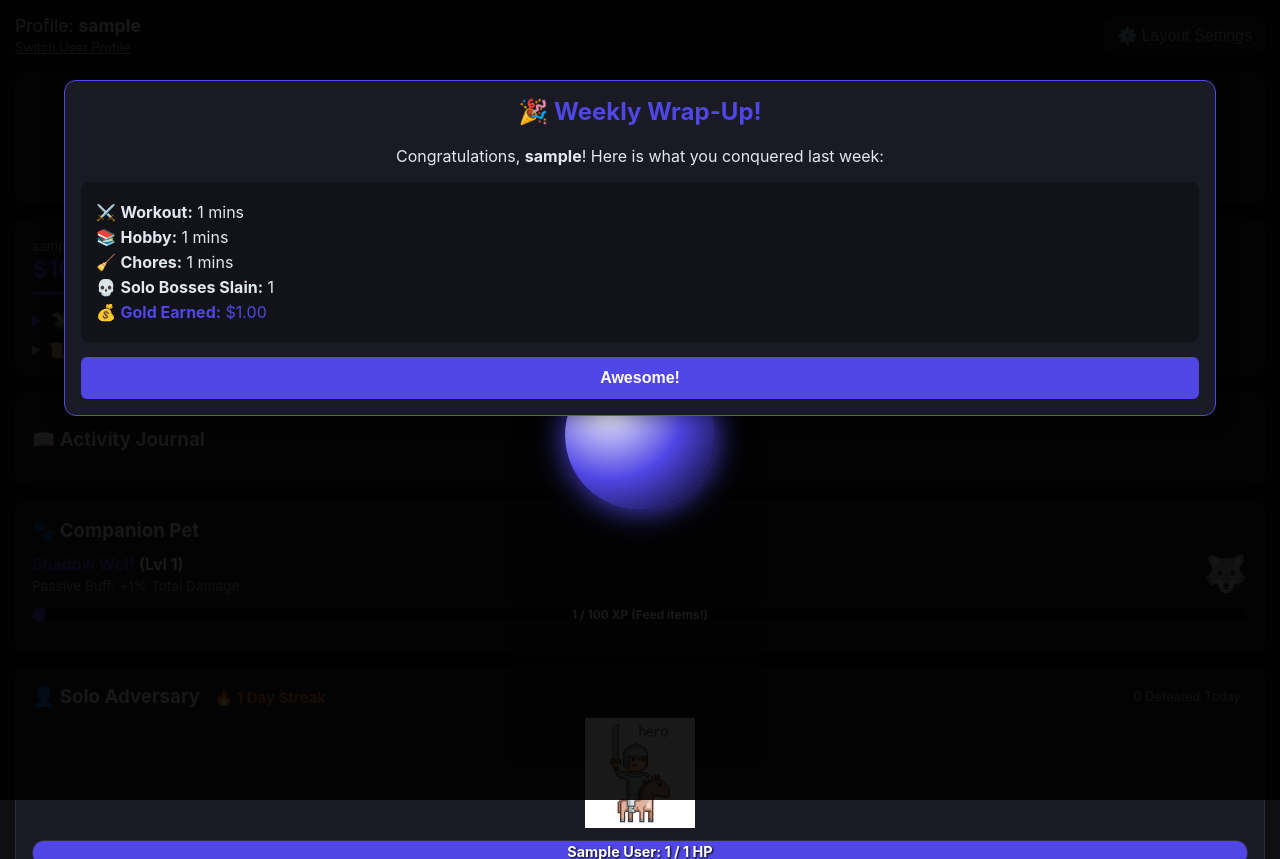
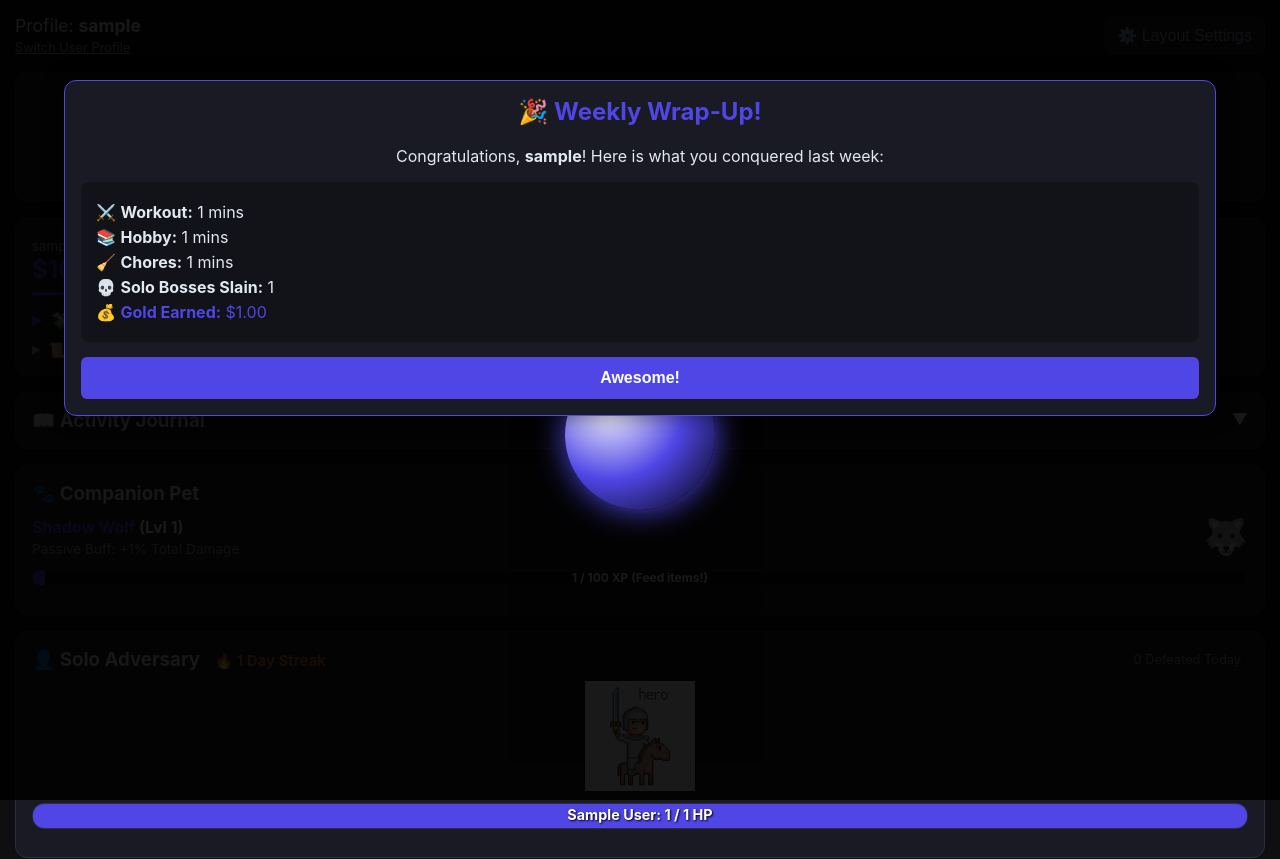
Before and after one commit to maarti2019-blip/habit-rpg, a Flask app: page / in a window 1280 px wide. Shown: the top 859 px of the page. Run offline with Flask 3, Linux system fonts and the light colour scheme; the visitor is signed in with stand-in values (Sample User, id 1); tables that the repository leaves empty hold one stand-in row (values such as "Sample post"); data that the repository does not hold is empty.

Commit message:
Update index.html
updated to make activity journal collapse

```diff
--- a/habit_app/templates/index.html
+++ b/habit_app/templates/index.html
@@ -326,11 +326,13 @@
     </div>
 <!-- ACTIVITY JOURNAL -->
     <div class="card">
-    <details>
-        <summary style="cursor: pointer; list-style: none;">
-            <h3>📖 Activity Journal</h3>
+    <details style="cursor: pointer;">
+        <summary style="list-style: none; outline: none; display: block;">
+            <h3 style="margin: 0; display: inline-block;">📖 Activity Journal</h3>
+            <span style="float: right;">▼</span>
         </summary>
 
+        <div style="margin-top: 15px;">
             {% if activity_logs %}
                 <div style="max-height: 400px; overflow-y: auto; padding-right: 5px;">
                     {% for log in activity_logs %}
@@ -361,6 +363,7 @@
             {% else %}
                 <p style="font-size: 0.9em; color: var(--text-muted); text-align: center;">No activities recorded yet. Your chronicles await!</p>
             {% endif %}
+        </div>
     </details>
 </div>
 
```
Lines whose indentation alone changed are shown as unchanged.
